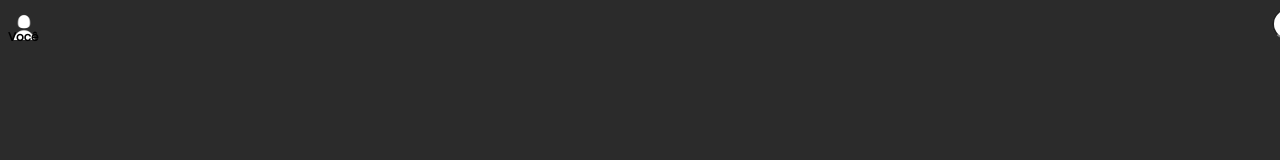
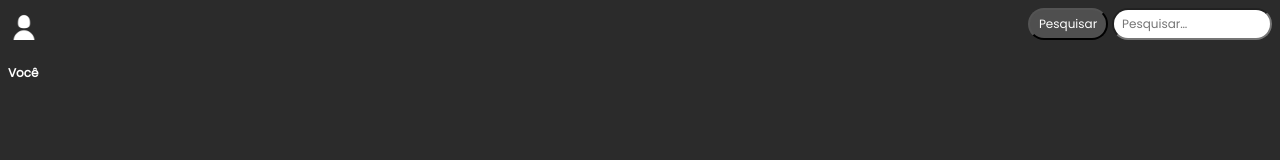
Before and after one commit to danzito1/TubNetPlay, a plain HTML site: page index.html in a window 1280 px wide. Drawn offline with Linux system fonts and the light colour scheme.

Commit message:
Update main.css

```diff
--- a/main.css
+++ b/main.css
@@ -13,7 +13,7 @@ body {
 }
 
 #perfil_img {
-    position: fixed;
+    position: static;
     min-height: 4vh;
     min-width: 4vh;
     max-height: 4vh;
@@ -21,17 +21,18 @@ body {
 }
 
 #username {
-    position: fixed;
+    position: static;
     min-height: 4vh;
     min-width: 10vh;
     max-width: 10vh;
     max-height: 4vh;
     font-size: 1.5vh;
+    color: #fff;
     font-family: Poppins, sans-serif;
 }
 
 #input1 {
-    position: fixed;
+    position: static;
     color: #2b2b2b;
     border-radius: 10vh;
     min-height: 4vh;
@@ -44,7 +45,7 @@ body {
 }
 
 #btn1 {
-    position: fixed;
+    position: static;
     background-color: #4f4f4f;
     color: #fff;
     border-radius: 10vh;
```
